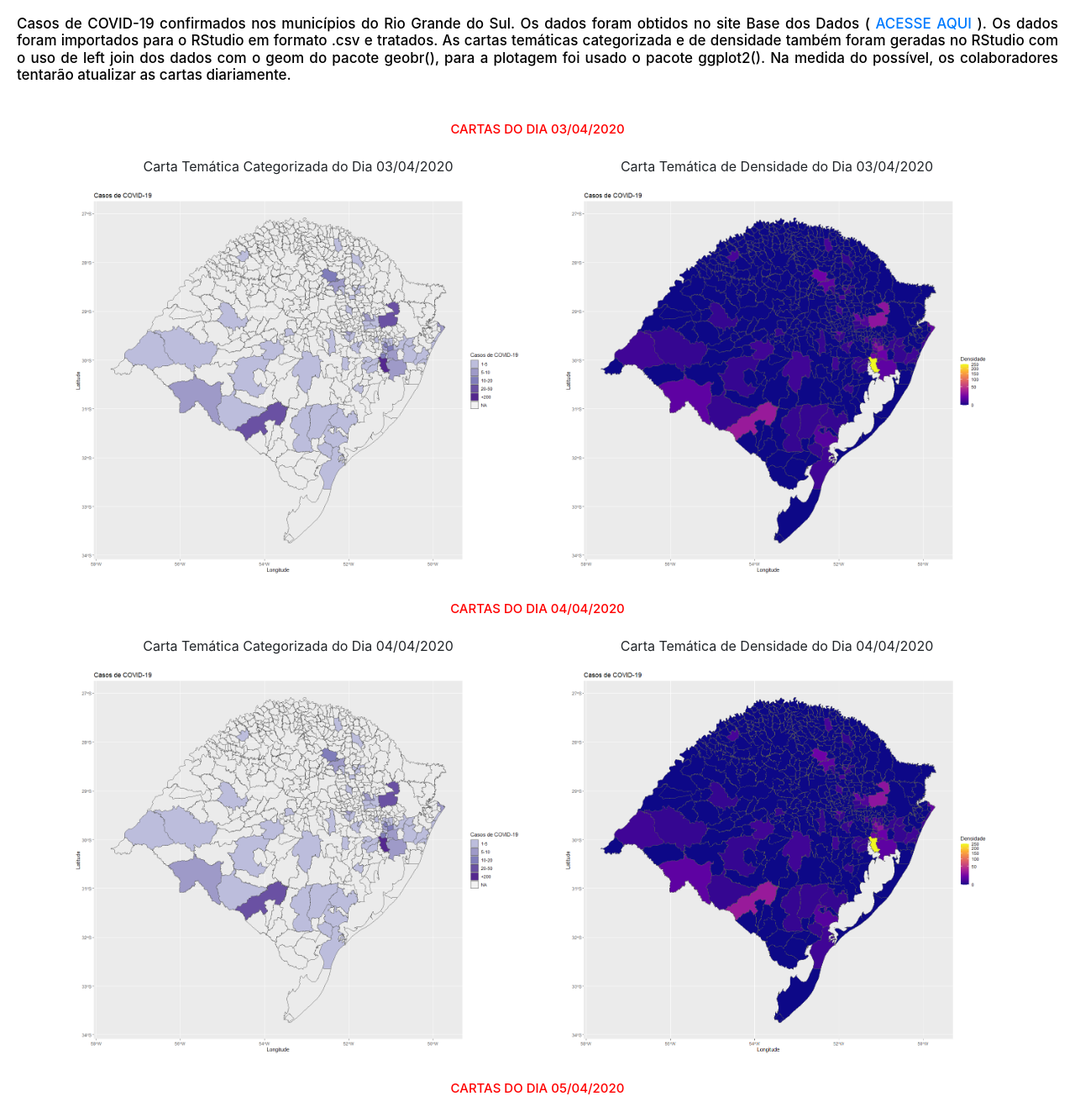
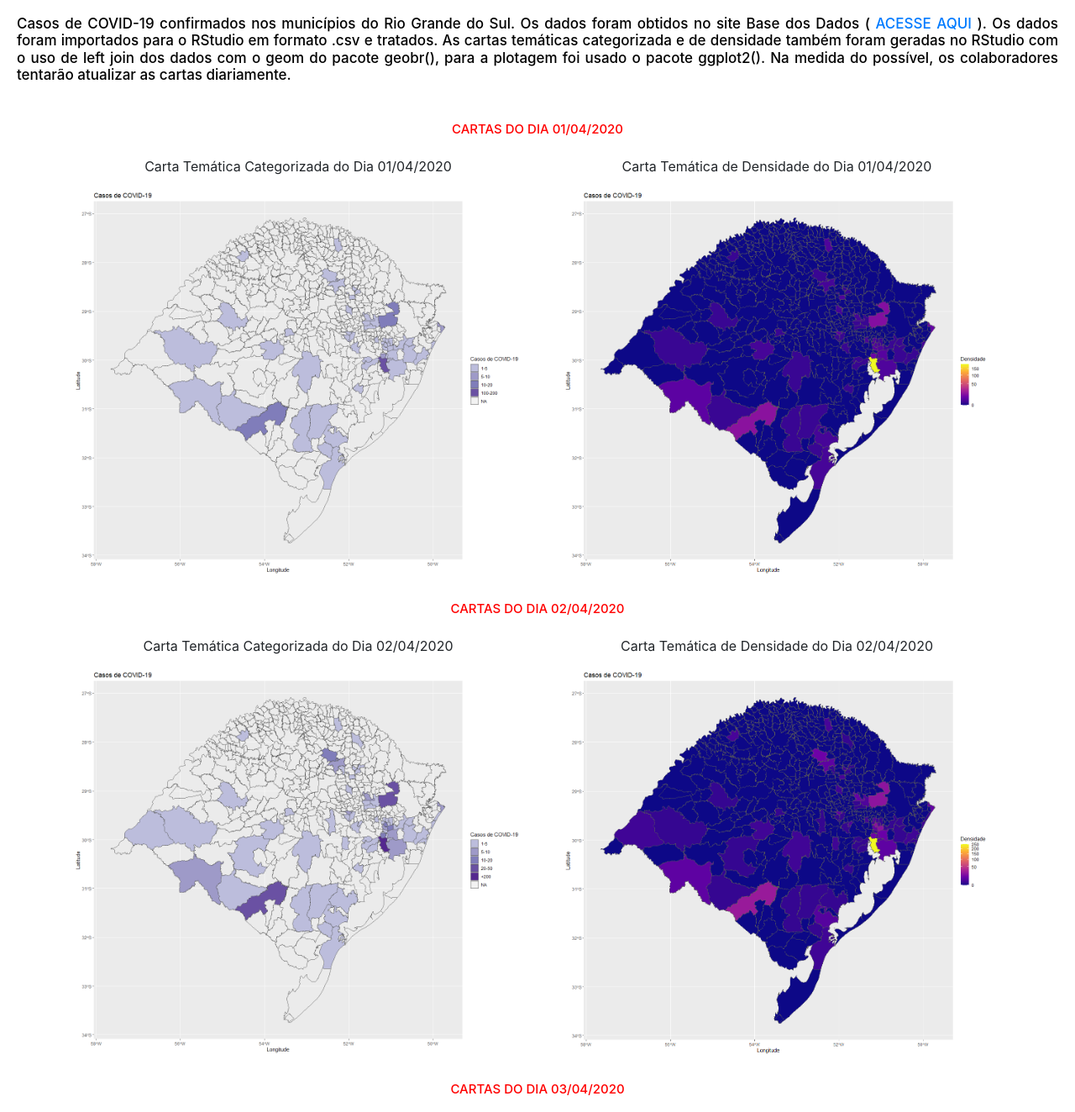
Before and after one commit to Prof-Rodrigo-Silva/casoscovid19rs, a plain HTML site: page index.html in a window 1280 px wide. Shown: the part 77-1401 px from the top of the page at 84% size. Drawn offline with Linux system fonts and the light colour scheme.

Commit message:
atualizacao

```diff
--- a/index.html
+++ b/index.html
@@ -11,6 +11,40 @@
 <h1>Casos de Covid-19 no RS - Mapas Por Dias</h1>
 <h2>Casos de COVID-19 confirmados nos municípios do Rio Grande do Sul. Os dados foram obtidos no site Base dos Dados (<a href="http://basedosdados.org/"> ACESSE AQUI </a>). Os dados foram importados para o RStudio em formato .csv e tratados. As cartas temáticas categorizada e de densidade também foram geradas no RStudio com o uso de left join dos dados com o geom do pacote geobr(), para a plotagem foi usado o pacote ggplot2(). Na medida do possível, os colaboradores tentarão atualizar as cartas diariamente.</h2>
 <div class="container conteudo">
+
+	<h3>CARTAS DO DIA 01/04/2020</h3>
+    <div class="row">
+        <div class="col-lg-6 grafico">
+            <p> Carta Temática Categorizada do Dia 01/04/2020 </p>
+            <figure class="zoom" onmousemove="zoom(event)" style="background-image: url(01041.png)">
+                <img src="01041.png" alt="Carta de Densidade"/>
+            </figure>
+        </div>
+
+        <div class="col-lg-6 grafico">
+            <p> Carta Temática de Densidade do Dia 01/04/2020 </p>
+            <figure class="zoom" onmousemove="zoom(event)" style="background-image: url(01042.png)">
+                <img src="01042.png" alt="Carta de Densidade"/>
+            </figure>
+        </div>
+    </div>
+
+	<h3>CARTAS DO DIA 02/04/2020</h3>
+    <div class="row">
+        <div class="col-lg-6 grafico">
+            <p> Carta Temática Categorizada do Dia 02/04/2020 </p>
+            <figure class="zoom" onmousemove="zoom(event)" style="background-image: url(02041.png)">
+                <img src="02041.png" alt="Carta de Densidade"/>
+            </figure>
+        </div>
+
+        <div class="col-lg-6 grafico">
+            <p> Carta Temática de Densidade do Dia 02/04/2020 </p>
+            <figure class="zoom" onmousemove="zoom(event)" style="background-image: url(02042.png)">
+                <img src="02042.png" alt="Carta de Densidade"/>
+            </figure>
+        </div>
+    </div>
 
 	<h3>CARTAS DO DIA 03/04/2020</h3>
     <div class="row">
```
Also changed, not shown: 01041.png (added), 01042.png (added), 02041.png (added), 02042.png (added).
